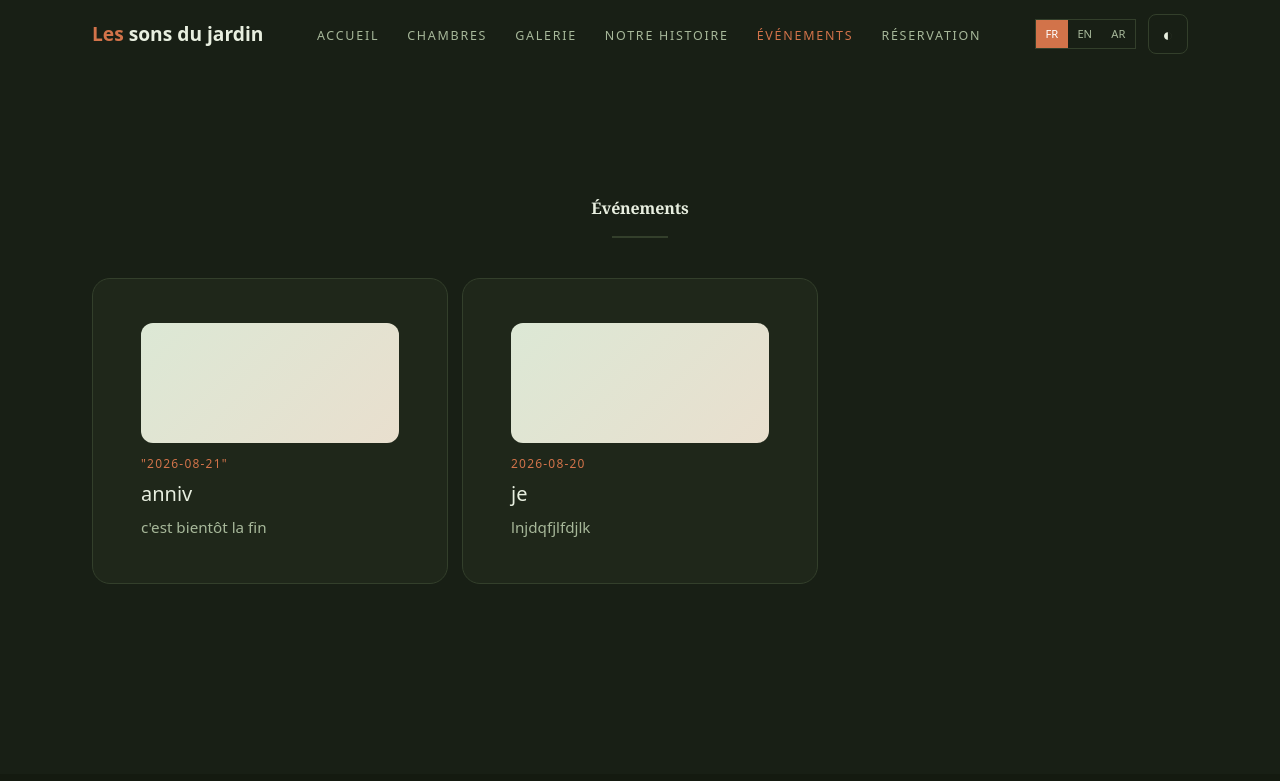
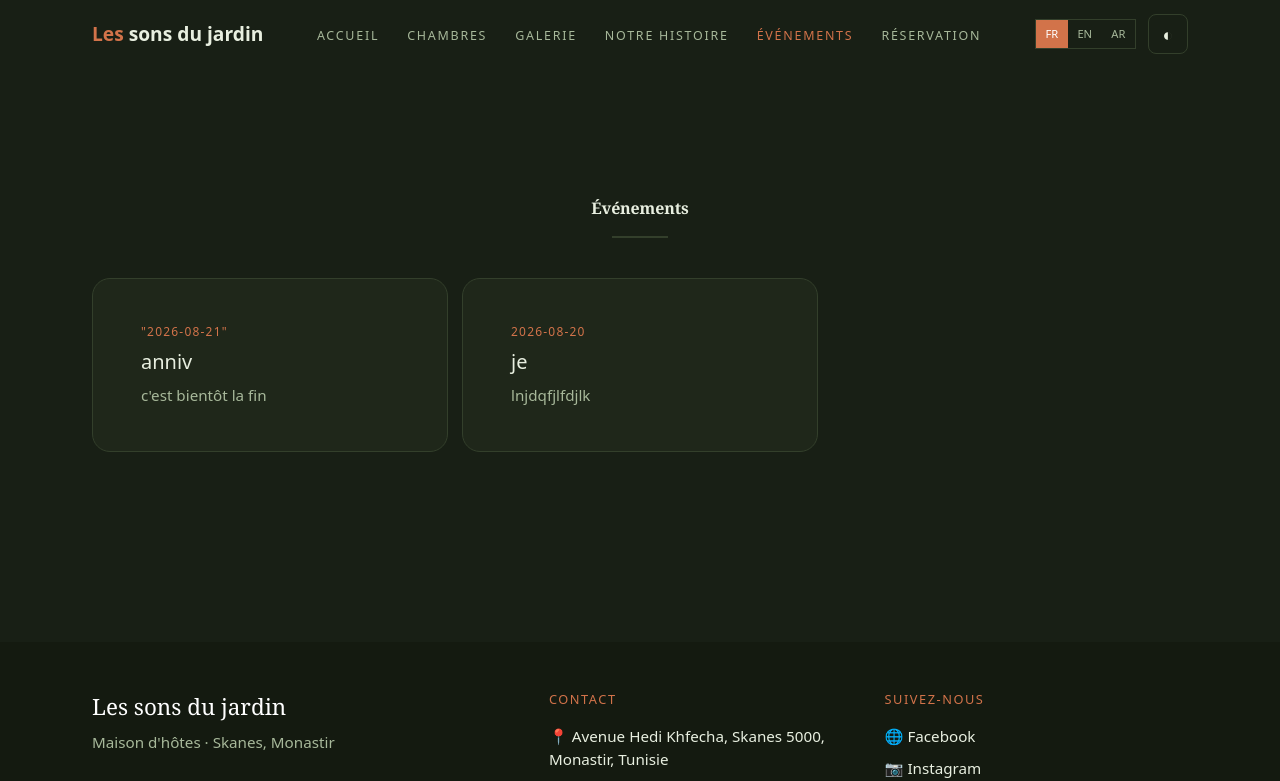
Before and after one commit to Atlasis-digital/sons-du-jardin, a React (Vite) app: page /evenements in a window 1280 px wide. Shown: the top 781 px of the page. Built offline with nearby package versions, Linux system fonts and the light colour scheme.

Commit message:
Evenements: affiche image uniquement si cover present (plus de rectangle placeholder)

```diff
--- a/src/posts.tsx
+++ b/src/posts.tsx
@@ -22,7 +22,7 @@ function Events() {
           {events.map((e) => (
             <Link key={e.slug} to={`/evenements/${e.slug}`} style={{ textDecoration: 'none', color: 'inherit', display: 'block', marginBottom: 14 }}>
               <div className="box">
-                {e.cover ? <img src={e.cover} alt="" style={{ width: '100%', borderRadius: 12, marginBottom: 12 }} loading="lazy" /> : <div style={{ height: 120, borderRadius: 12, background: CLAY, marginBottom: 12 }} />}
+                {e.cover && <img src={e.cover} alt="" style={{ width: '100%', borderRadius: 12, marginBottom: 12 }} loading="lazy" />}
                 <div style={{ fontSize: '.75rem', letterSpacing: '.1em', textTransform: 'uppercase', color: 'var(--terracotta)' }}>{e.dateDisplay}</div>
                 <h3 style={{ margin: '.4rem 0', fontSize: '1.25rem' }}>{e.title}</h3>
                 <p className="muted" style={{ fontSize: '.95rem' }}>{e.excerpt}</p>
```
